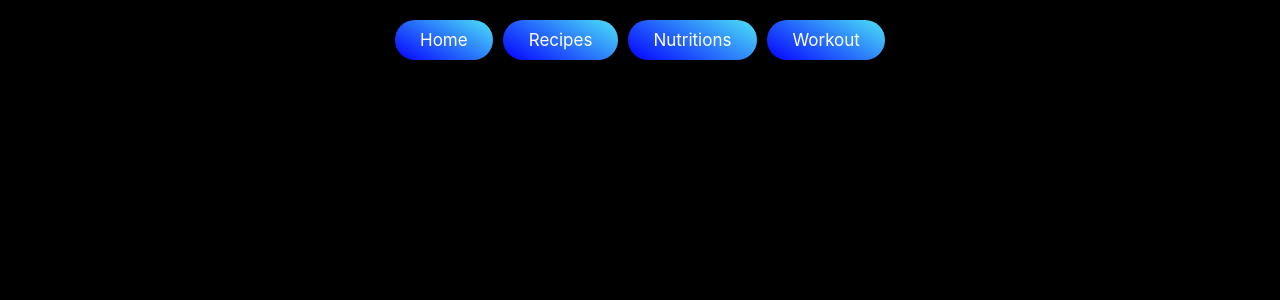
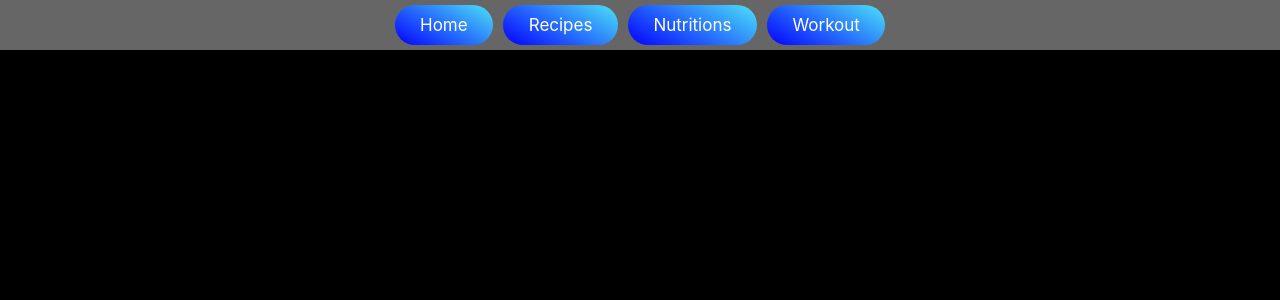
Before and after one commit to CodecoolGlobal/freestyle-mern-project-2-react-rekamakadi, a React (Create React App) app in the folder client/: page / in a window 1280 px wide. Shown: the top 300 px of the page. Built offline with nearby package versions, Linux system fonts and the light colour scheme; no server answers.

Commit message:
Header background added

```diff
--- a/client/src/index.css
+++ b/client/src/index.css
@@ -28,11 +28,13 @@ button:hover {
 .header {
   text-align: center;
   width: 100%;
+  background-color: rgba(128, 128, 128, 0.8);
+  padding-bottom: 5px;
 }
 .nav-btns > button {
   margin-left: 5px;
   margin-right: 5px;
-  margin-top: 20px;
+  margin-top: 5px;
   border: none;
   color: #fff;
   background-image: linear-gradient(30deg, #0400ff, #4ce3f7);
```
